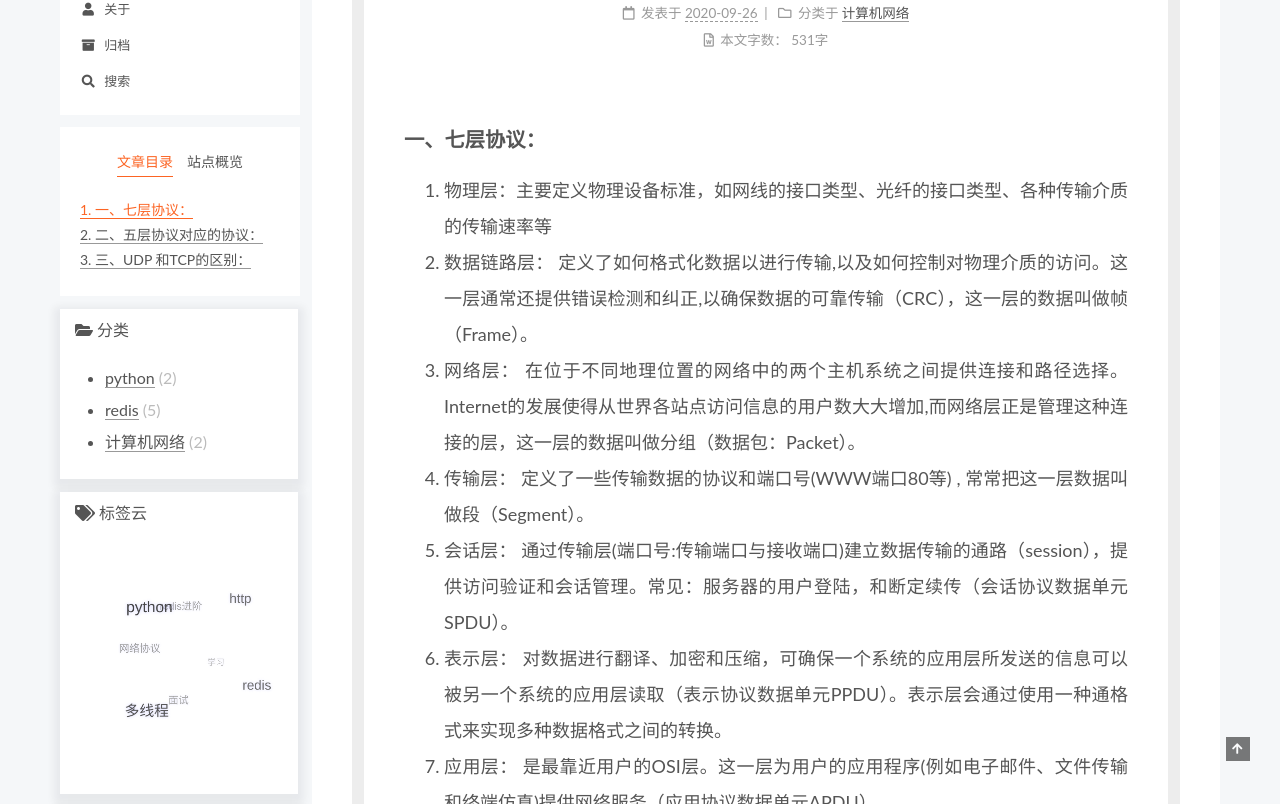
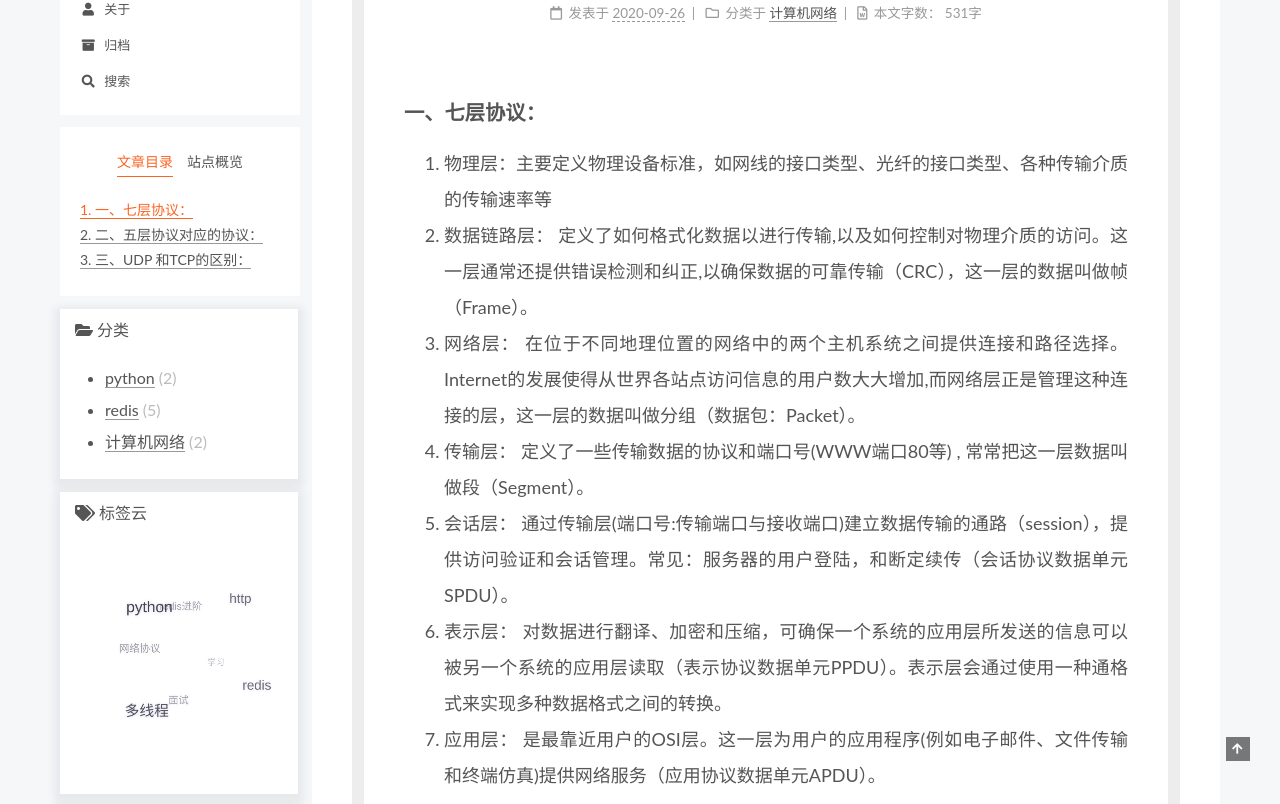
Before and after one commit to Master-sum/Master-sum.github.io, a plain HTML site: page 2020/09/26/七层协议/index.html in a window 1280 px wide. Shown: the part 139-943 px from the top of the page. Drawn offline with nearby package versions, Linux system fonts and the light colour scheme; some packages are replaced by stand-ins of ours; a script that the page names is missing.

Commit message:
Site updated: 2020-09-27 19:00:48

```diff
--- a/2020/09/26/七层协议/index.html
+++ b/2020/09/26/七层协议/index.html
@@ -391,7 +391,13 @@
           <a href="/categories/%E8%AE%A1%E7%AE%97%E6%9C%BA%E7%BD%91%E7%BB%9C/" itemprop="url" rel="index"><span itemprop="name">计算机网络</span></a>
         </span>
     </span>
-
+<span class="post-meta-item" title="本文字数">
+      <span class="post-meta-item-icon">
+        <i class="far fa-file-word"></i>
+      </span>
+      <span class="post-meta-item-text">本文字数：</span>
+      <span>531字</span>
+    </span>
 
     <span class="post-meta-item" title="阅读次数" id="busuanzi_container_page_pv" style="display: none;">
       <span class="post-meta-item-icon">
@@ -400,16 +406,6 @@
       <span class="post-meta-item-text">阅读次数：</span>
       <span id="busuanzi_value_page_pv"></span>
     </span>
-      </div>
-      <div class="post-meta">
-    <span class="post-meta-item" title="本文字数">
-      <span class="post-meta-item-icon">
-        <i class="far fa-file-word"></i>
-      </span>
-      <span class="post-meta-item-text">本文字数：</span>
-      <span>531字</span>
-    </span>
-
 
 </div>
 
```
Also changed, not shown: 2020/09/25/redis持久化/index.html (+7 -11 lines), 2020/09/26/http和https的区别/index.html (+7 -11 lines), 2020/09/26/python协程/index.html (+7 -11 lines), 2020/09/26/redis布隆过滤器/index.html (+7 -11 lines), 2020/09/26/redis异步消息队列/index.html (+7 -11 lines), 2020/09/26/redis雪崩与穿透的解决方案/index.html (+7 -11 lines), 2020/09/26/单例模型/index.html (+7 -11 lines), 2020/09/26/理解Hyperloglog/index.html (+7 -11 lines), index.html (+0 -36 lines).
